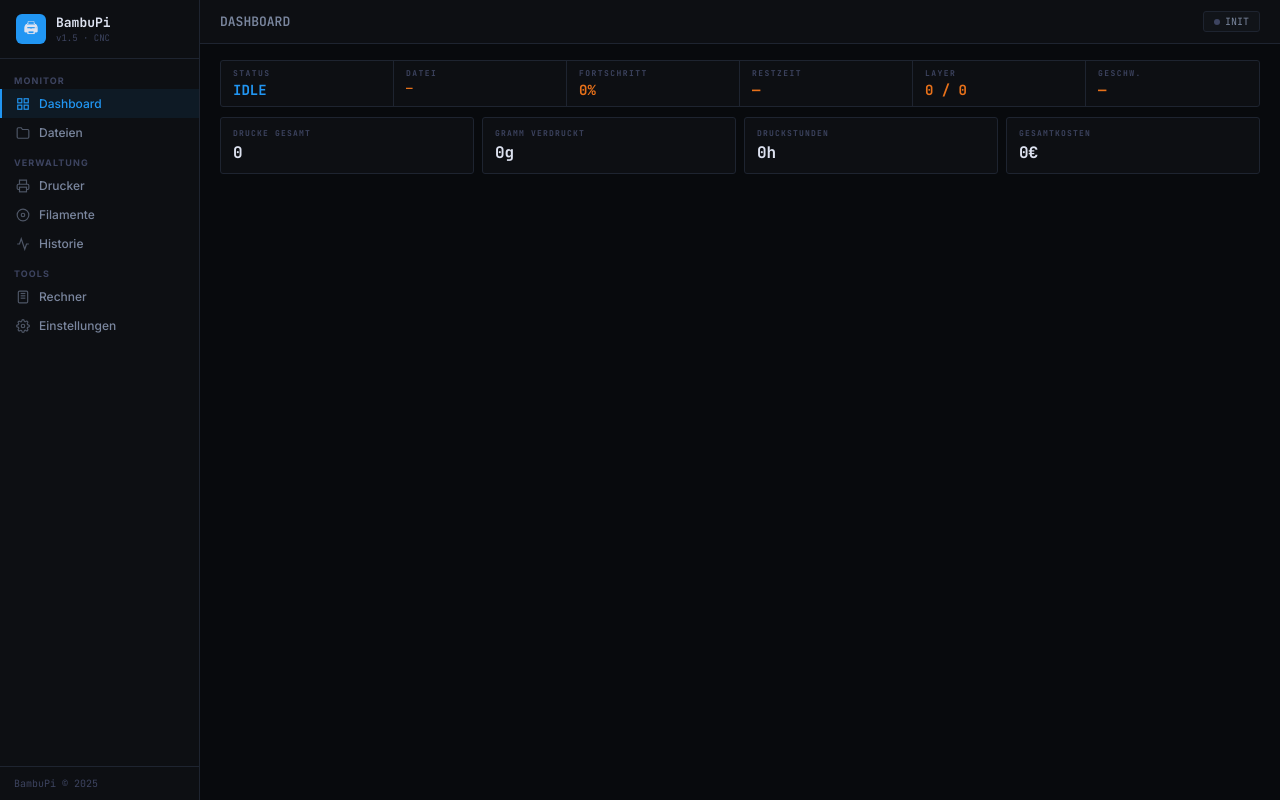
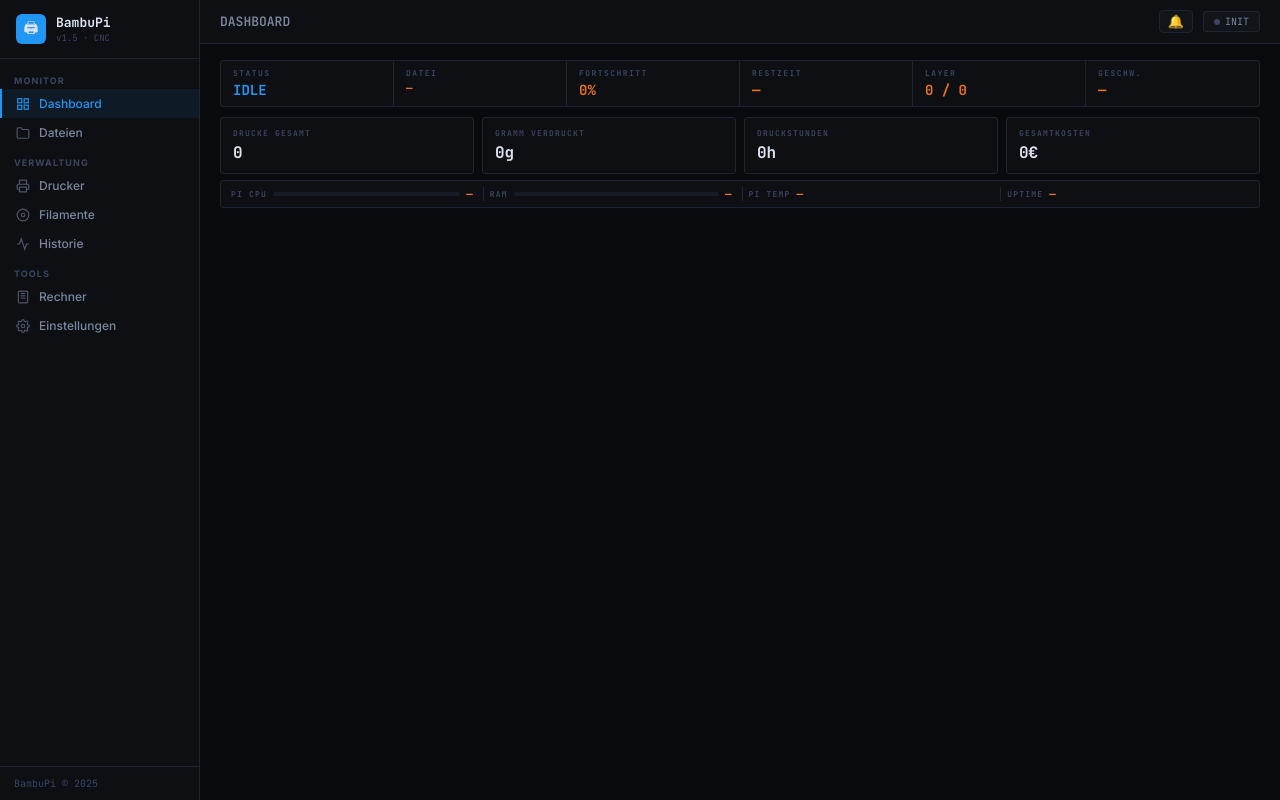
Before and after one commit to thomasgiehl/-bambupi-manager, a PHP site: page / in a window 1280 px wide. Run offline with PHP 8.4, Linux system fonts and the light colour scheme.

Commit message:
Add Mainsail/Fluidd-inspired features
- Temperatur-Graph: Echtzeit Chart.js Kurve für Nozzle & Bett (letzte 2 Min)
- ETA als Uhrzeit: Fertigzeit als Uhrzeit (z.B. 14:32) neben Restminuten
- Thumbnail im Dashboard: Vorschaubild der druckenden Datei im Kamera-Overlay
- System-Monitor: Pi CPU, RAM, Temperatur und Uptime in der Statusleiste
- Push-Benachrichtigungen: Browser-Notification bei Druckende / Fehler
- Temperatur-Presets: Schnellauswahl (PLA/PETG/ABS/...) im Temperatur-Modal

Co-Authored-By: Claude Sonnet 4.6 <noreply@anthropic.com>

```diff
--- a/public/css/style.css
+++ b/public/css/style.css
@@ -434,3 +434,26 @@ tr:hover td{background:rgba(255,255,255,0.01);}
 .csbar-item{background:var(--surface);border:1px solid var(--border);border-radius:3px;padding:10px 12px;}
 .csbar-lbl{font-size:8px;font-weight:700;color:var(--text3);letter-spacing:0.15em;text-transform:uppercase;font-family:var(--mono);margin-bottom:4px;}
 .csbar-val{font-size:16px;font-weight:700;font-family:var(--mono);color:var(--text);}
+
+/* SYSTEM MONITOR BAR */
+.sys-monitor-bar{display:flex;gap:6px;margin-top:6px;background:var(--surface);border:1px solid var(--border);border-radius:3px;padding:6px 10px;}
+.smb-item{display:flex;align-items:center;gap:6px;flex:1;min-width:0;}
+.smb-item:not(:last-child){padding-right:10px;border-right:1px solid var(--border);}
+.smb-lbl{font-size:8px;font-weight:700;color:var(--text3);letter-spacing:0.15em;text-transform:uppercase;font-family:var(--mono);white-space:nowrap;flex-shrink:0;}
+.smb-bar-wrap{flex:1;height:4px;background:var(--surface3);border-radius:2px;overflow:hidden;}
+.smb-fill{height:100%;border-radius:2px;transition:width 0.5s;}
+.smb-cpu{background:linear-gradient(90deg,var(--blue),var(--cnc));}
+.smb-ram{background:linear-gradient(90deg,var(--green),var(--blue));}
+.smb-val{font-size:11px;font-weight:700;font-family:var(--mono);color:var(--cnc);white-space:nowrap;}
+
+/* NOTIFICATION BUTTON */
+.notif-btn{background:var(--surface2);border:1px solid var(--border);border-radius:4px;color:var(--text3);font-size:13px;padding:3px 8px;cursor:pointer;transition:all 0.1s;}
+.notif-btn:hover{border-color:var(--text3);color:var(--text);}
+.notif-btn.active{border-color:rgba(76,175,80,0.4);color:var(--green);background:rgba(76,175,80,0.05);}
+
+/* TEMPERATUR PRESET BUTTONS */
+.temp-preset-row{display:flex;gap:5px;flex-wrap:wrap;margin-bottom:12px;}
+.temp-preset-btn{flex:1;min-width:48px;padding:6px 4px;border-radius:4px;border:1px solid var(--border);background:var(--surface2);color:var(--text2);font-size:10px;font-weight:700;font-family:var(--mono);cursor:pointer;text-align:center;transition:all 0.1s;display:flex;flex-direction:column;align-items:center;gap:1px;}
+.temp-preset-btn span{font-size:9px;color:var(--text3);font-weight:400;}
+.temp-preset-btn:hover{border-color:var(--cnc);color:var(--cnc);background:var(--cnc-dim);}
+.temp-preset-btn:active{transform:scale(0.95);}
--- a/public/index.html
+++ b/public/index.html
@@ -5,6 +5,7 @@
 <meta name="viewport" content="width=device-width, initial-scale=1.0">
 <title>BambuPi Manager</title>
 <link href="https://fonts.googleapis.com/css2?family=JetBrains+Mono:wght@400;500;600;700&family=Inter:wght@400;500;600;700&display=swap" rel="stylesheet">
+<script src="https://cdn.jsdelivr.net/npm/chart.js@4.4.0/dist/chart.umd.min.js"></script>
 <link rel="stylesheet" href="/css/style.css">
 </head>
 <body>
@@ -40,6 +41,7 @@
   <div class="topbar">
     <div class="topbar-title" id="topbar-title">DASHBOARD</div>
     <div class="topbar-right">
+      <button class="notif-btn" id="notif-btn" onclick="requestNotifPermission()" title="Benachrichtigungen aktivieren">🔔</button>
       <div class="status-pill" id="connection-chip"><div class="sdot sdot-gray"></div>INIT</div>
     </div>
   </div>
@@ -85,6 +87,22 @@
         <div class="csbar-item"><div class="csbar-lbl">Gramm verdruckt</div><div class="csbar-val" id="stat-grams">0g</div></div>
         <div class="csbar-item"><div class="csbar-lbl">Druckstunden</div><div class="csbar-val" id="stat-hours">0h</div></div>
         <div class="csbar-item"><div class="csbar-lbl">Gesamtkosten</div><div class="csbar-val" id="stat-cost">0€</div></div>
+      </div>
+
+      <!-- SYSTEM MONITOR -->
+      <div class="sys-monitor-bar" id="sys-monitor">
+        <div class="smb-item">
+          <span class="smb-lbl">PI CPU</span>
+          <div class="smb-bar-wrap"><div class="smb-fill smb-cpu" id="smb-cpu-bar" style="width:0%"></div></div>
+          <span class="smb-val" id="smb-cpu">—</span>
+        </div>
+        <div class="smb-item">
+          <span class="smb-lbl">RAM</span>
+          <div class="smb-bar-wrap"><div class="smb-fill smb-ram" id="smb-ram-bar" style="width:0%"></div></div>
+          <span class="smb-val" id="smb-ram">—</span>
+        </div>
+        <div class="smb-item"><span class="smb-lbl">PI TEMP</span><span class="smb-val" id="smb-temp">—</span></div>
+        <div class="smb-item"><span class="smb-lbl">UPTIME</span><span class="smb-val" id="smb-uptime">—</span></div>
       </div>
 
     </div>
@@ -310,6 +328,7 @@
   <div class="modal" style="width:320px;">
     <h2>Temperatur setzen</h2>
     <div class="modal-sub" id="temp-modal-sub"></div>
+    <div id="temp-presets" class="temp-preset-row"></div>
     <div class="form-group"><label id="temp-label">Temperatur (°C)</label><input type="number" id="temp-input" placeholder="0"></div>
     <div class="modal-footer">
       <button class="btn btn-secondary" onclick="closeModal('modal-temp')">Abbrechen</button>
```
Also changed, not shown: server.js (+20 -0 lines), public/js/app.js.
